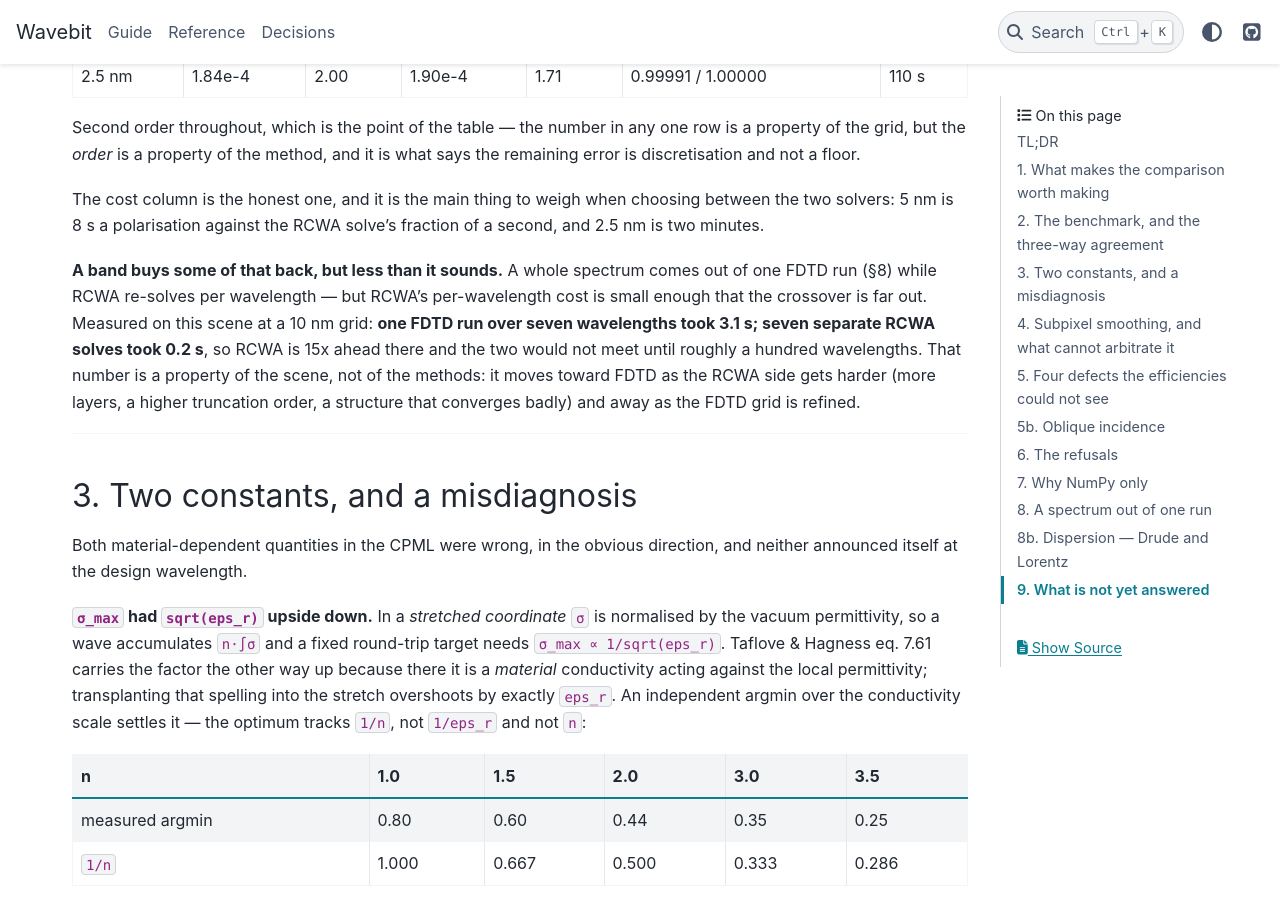
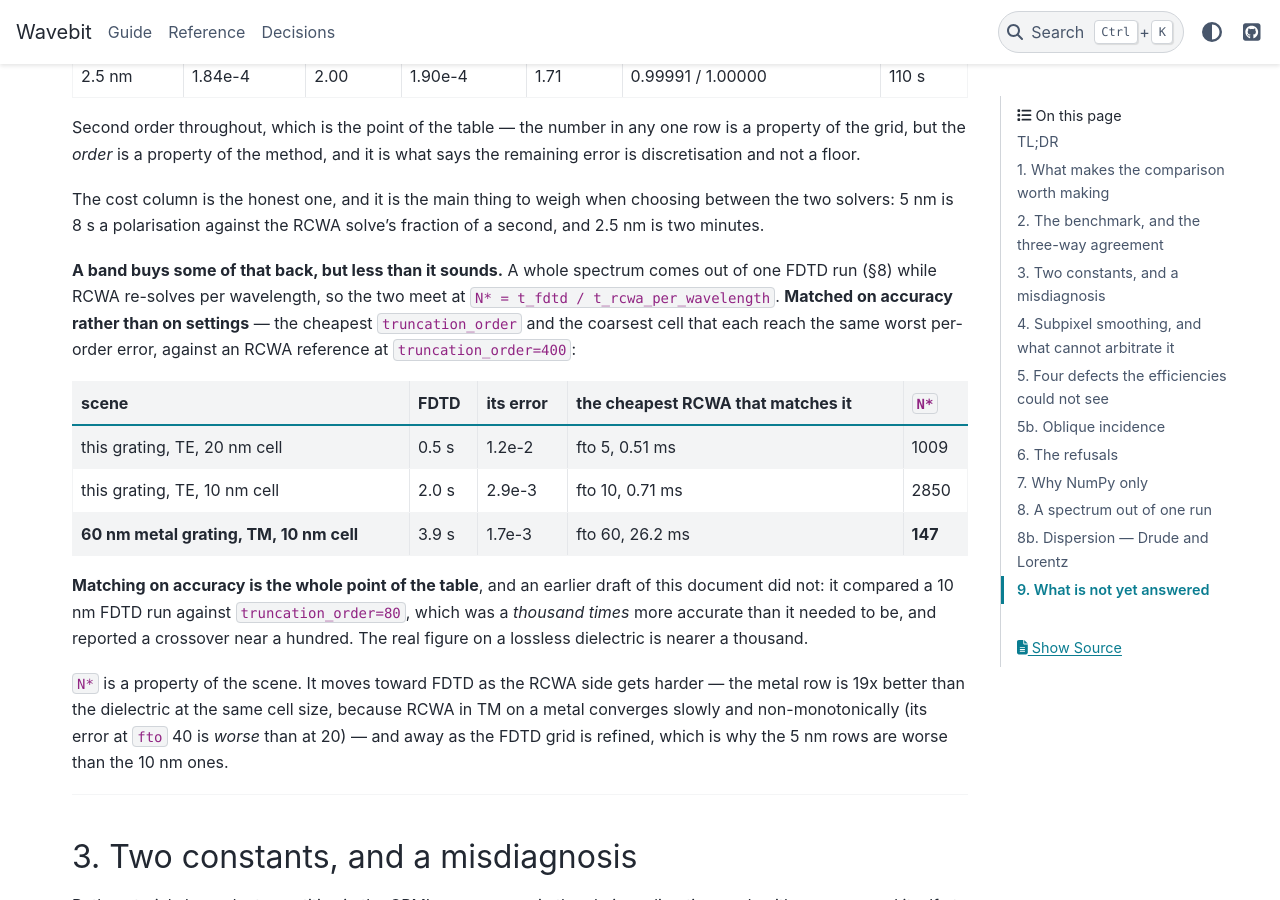
Before and after one commit to fieldalgo/wavebit, a Sphinx documentation site: the page built from docs/fdtd.md, in a window 1280 px wide and 900 px high, scrolled down 3113 px. Built offline with Sphinx 7.4.7 and the PyData theme 0.15.4, drawn with Linux system fonts in a browser that asks for light colours; some of the changed text lies outside the part shown.

Commit message:
docs(fdtd): the crossover against RCWA, measured on accuracy rather than on settings
The cost claim in sec. 2 was measured with the two solvers on unmatched settings: a 10 nm FDTD
run against `truncation_order=80`, which on that scene is a THOUSAND times more accurate than
it needed to be. It reported a crossover near a hundred wavelengths. Matched on accuracy --
the cheapest truncation order and the coarsest cell that each reach the same worst per-order
error, against an RCWA reference at fto 400 -- the real figures are:

    scene                                 FDTD    its error   cheapest RCWA that matches   N*
    this grating, TE, 20 nm cell          0.5 s     1.2e-2    fto 5,   0.51 ms           1009
    this grating, TE, 10 nm cell          2.0 s     2.9e-3    fto 10,  0.71 ms           2850
    60 nm metal grating, TM, 10 nm cell   3.9 s     1.7e-3    fto 60, 26.2 ms             147

So the direction the dispersion commit claimed is right and the number was not: a metal does
move the crossover a long way toward FDTD -- 19x at the same cell size -- but the lossless
baseline it moves from is a thousand, not a hundred.

**RCWA on a metal in TM converges slowly and non-monotonically**, which is what buys that 19x:
its error at fto 40 (2.66e-3) is worse than at fto 20 (2.53e-3), and 240 orders only reach
6.3e-5 where the same structure in TE reaches 8.4e-8. The check script asserts both, since the
accuracy half of the table is deterministic while a wall time is a property of this machine.

**And it is still 147, for a reason that names the next feature.** A metal makes RCWA converge
badly but makes the FDTD grid requirement worse by more: the wave inside this metal is 138 nm
long with an 11 nm skin depth, the grid is uniform, and the whole domain pays. On the scene
measured, the metal is 60 nm of a 2145 nm span -- **97% of the fine grid is spent outside the
material that demanded it.** A graded or subgridded mesh is therefore a far bigger lever on
this module's usefulness than any formulation work on the list, and it is now first on it,
above the fixed-angle band and the conical mount. Nothing else there changes 147.

Third time in this branch that something was written before it was measured (the PML thickness
rule, the "few tens" crossover, and this one's predecessor). The check script exists so the
fourth is caught by a failing assertion rather than by a reader.

Co-Authored-By: Claude Opus 5 <noreply@anthropic.com>

```diff
--- a/docs/fdtd.md
+++ b/docs/fdtd.md
@@ -119,13 +119,26 @@ the two solvers: 5 nm is 8 s a polarisation against the RCWA solve's fraction of
 2.5 nm is two minutes.
 
 **A band buys some of that back, but less than it sounds.** A whole spectrum comes out of one
-FDTD run (§8) while RCWA re-solves per wavelength — but RCWA's per-wavelength cost is small
-enough that the crossover is far out. Measured on this scene at a 10 nm grid: **one FDTD run
-over seven wavelengths took 3.1 s; seven separate RCWA solves took 0.2 s**, so RCWA is 15x
-ahead there and the two would not meet until roughly a hundred wavelengths. That number is a
-property of the scene, not of the methods: it moves toward FDTD as the RCWA side gets harder
-(more layers, a higher truncation order, a structure that converges badly) and away as the
-FDTD grid is refined.
+FDTD run (§8) while RCWA re-solves per wavelength, so the two meet at
+`N* = t_fdtd / t_rcwa_per_wavelength`. **Matched on accuracy rather than on settings** — the
+cheapest `truncation_order` and the coarsest cell that each reach the same worst per-order
+error, against an RCWA reference at `truncation_order=400`:
+
+| scene | FDTD | its error | the cheapest RCWA that matches it | `N*` |
+| --- | --- | --- | --- | --- |
+| this grating, TE, 20 nm cell | 0.5 s | 1.2e-2 | fto 5, 0.51 ms | 1009 |
+| this grating, TE, 10 nm cell | 2.0 s | 2.9e-3 | fto 10, 0.71 ms | 2850 |
+| **60 nm metal grating, TM, 10 nm cell** | 3.9 s | 1.7e-3 | fto 60, 26.2 ms | **147** |
+
+**Matching on accuracy is the whole point of the table**, and an earlier draft of this document
+did not: it compared a 10 nm FDTD run against `truncation_order=80`, which was a *thousand
+times* more accurate than it needed to be, and reported a crossover near a hundred. The real
+figure on a lossless dielectric is nearer a thousand.
+
+`N*` is a property of the scene. It moves toward FDTD as the RCWA side gets harder — the metal
+row is 19x better than the dielectric at the same cell size, because RCWA in TM on a metal
+converges slowly and non-monotonically (its error at `fto` 40 is *worse* than at 20) — and away
+as the FDTD grid is refined, which is why the 5 nm rows are worse than the 10 nm ones.
 
 ---
 
@@ -440,10 +453,19 @@ and on a 60 nm metal grating against the RCWA path, which is handed the same mat
 complex `ε`: worst per-order gap 2.7e-3 at 10 nm and 6.1e-4 at 5 nm, with both solvers
 absorbing 1.3 %.
 
-**This is where dispersion and a band multiply each other.** One run gives the whole spectrum,
-and each wavelength in it sees the permittivity the pole model has *there*. RCWA must be
-re-solved per wavelength and handed a different `ε` each time — so the crossover of §2, which
-is far out on a lossless dielectric, moves toward FDTD exactly here.
+**This is where dispersion and a band multiply each other, and it is measured in §2.** One run
+gives the whole spectrum, and each wavelength in it sees the permittivity the pole model has
+*there*, while RCWA is re-solved per wavelength and handed a different `ε` each time. The
+crossover drops from 2850 wavelengths on the lossless dielectric to **147** on the metal at the
+same cell size — a 19x improvement, and the best figure measured anywhere here.
+
+**It is still 147, and the reason is worth naming.** A metal makes RCWA converge badly, but it
+makes the FDTD grid requirement worse by more: the wave inside this metal is 138 nm long and
+its skin depth is 11 nm, and the grid is uniform, so the whole domain pays for them. On the
+scene above the metal is 60 nm of a 2145 nm span — **97 % of the fine grid is spent outside the
+material that demanded it.** A graded or subgridded mesh is therefore a far bigger lever on
+this module's usefulness than any of the formulation work in §9, and it is the one thing that
+could move `N*` into the range where a caller would reach for FDTD by default.
 
 **What is approximated.** The pole strength is weighted by the fraction of each Yee cell the
 dispersive material fills. That is exact in the same limit the arithmetic permittivity average
@@ -455,6 +477,11 @@ material. Half-spaces are not dispersive.
 
 ## 9. What is not yet answered
 
+- **A non-uniform grid.** Measured in §2 and §8b: on a metal grating, 97 % of the fine cells
+  are outside the metal that required them, and the crossover against RCWA sits at 147
+  wavelengths because of it. Nothing else on this list changes that number, and this could
+  change it by an order of magnitude. It is the difference between a solver someone chooses
+  and one they only cross-check with.
 - **A fixed-*angle* spectrum at oblique incidence**, rather than the fixed-`kx` sweep of §8.
   This is the gap that matters most once the module is read as a solver rather than a harness:
   a spectrum at a tilt is an ordinary thing to want, and it is exactly what one run cannot give
```
